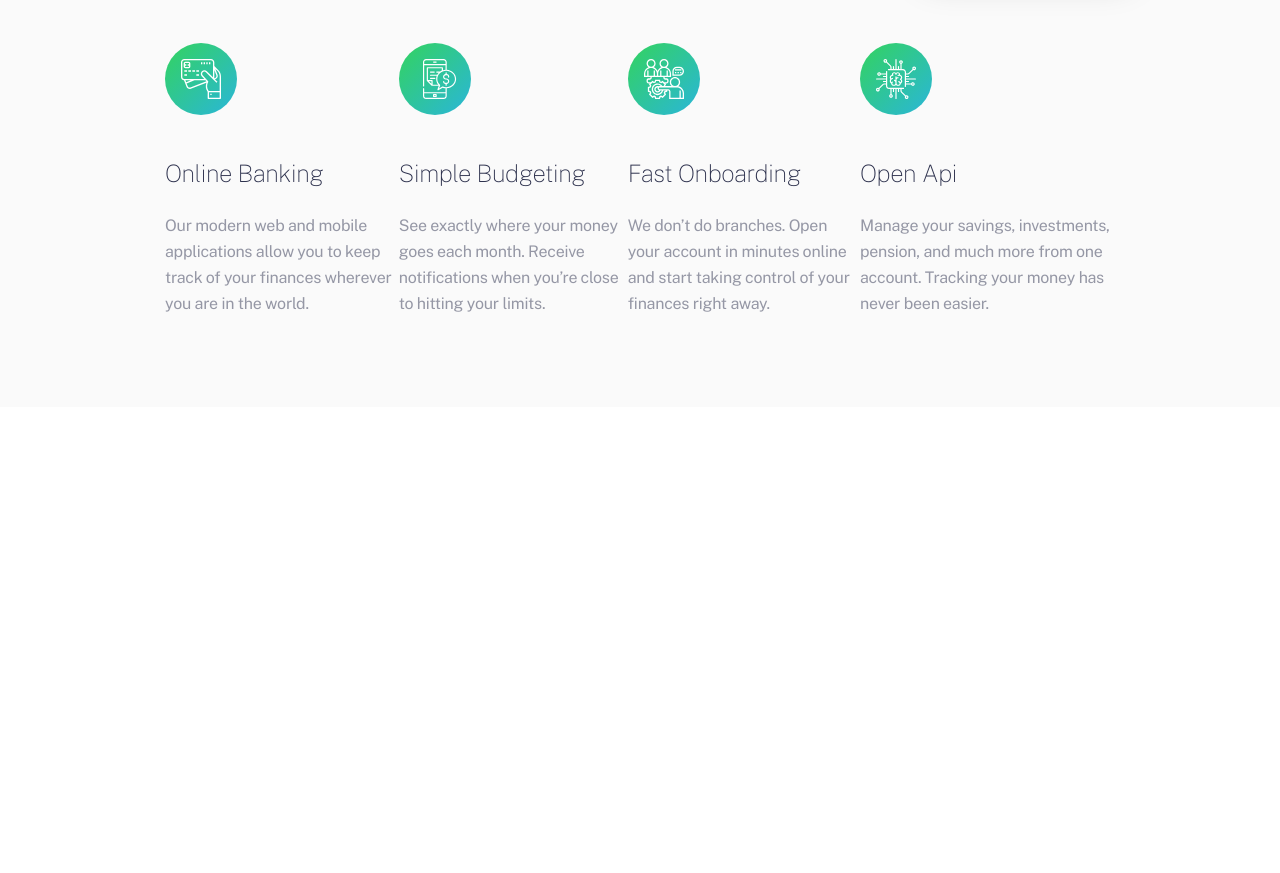
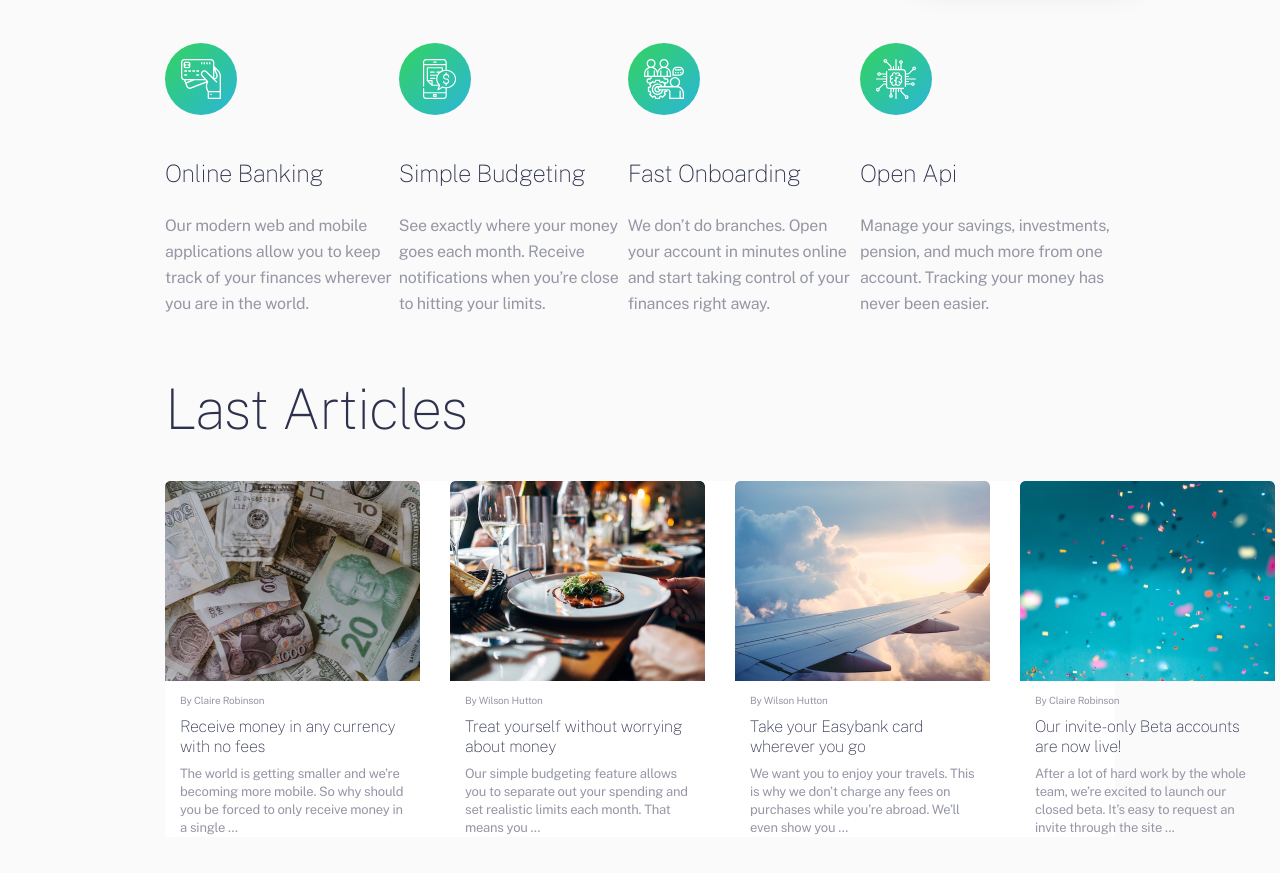
Before and after one commit to erdonogli/easy-banking, a plain HTML site: page index.html in a window 1280 px wide. Shown: the part 892-1765 px from the top of the page. Before the commit the page ends 1299 px from the top, so only its background shows below. Drawn offline with nearby package versions, Linux system fonts and the light colour scheme.

Commit message:
main completed

```diff
--- a/css/main.css
+++ b/css/main.css
@@ -77,6 +77,7 @@ body {
     padding-bottom: 94px;
     position: relative;
 }
+
 .hero-img {
     position: absolute;
     top: -250px;
@@ -161,12 +162,87 @@ body {
     /* 162.5% */
     letter-spacing: -0.25px;
 }
+
 .cards {
     list-style: none;
     display: flex;
     justify-content: space-between;
     padding-top: 40px;
 }
+
 .card {
     max-width: 255px;
 }
+
+/* last */
+
+.title {
+    color: var(--black);
+    font-size: 56px;
+    font-style: normal;
+    font-weight: 100;
+    line-height: 64px;
+    /* 114.286% */
+    letter-spacing: -1px;
+    margin-bottom: 40px;
+}
+
+.last-card__title {
+    color: var(--gray);
+    font-size: 10px;
+    font-style: normal;
+    font-weight: 400;
+    line-height: 18px;
+    /* 180% */
+    letter-spacing: -0.156px;
+    margin: 10px 0 8px;
+    padding: 0 15px;
+}
+
+.last-card__quote {
+    color: var(--black);
+    font-size: 16px;
+    font-style: normal;
+    font-weight: 100;
+    line-height: 20px;
+    letter-spacing: -0.286px;
+    padding: 0 15px;
+}
+
+.last-card__text {
+    color: var(--gray);
+    font-size: 13px;
+    font-style: normal;
+    font-weight: 400;
+    line-height: 18px;
+    /* 138.462% */
+    letter-spacing: -0.203px;
+    margin-top: 8px;
+    padding:0 15px;
+}
+
+.last-card__image {
+    border-radius: 5px 5px 0px 0px;
+    background: url(/images/Rectangle.png), lightgray 50% / cover no-repeat;
+    width: 255px;
+    height: 200px;
+
+}
+
+.last-cards {
+    display: flex;
+    gap: 30px;
+    list-style: none;
+    background-color: var(--white);
+}
+
+.last-card__image--1 {
+    background: url(/images/Rectangle\ 1.png);
+}
+.last-card__image--2 {
+    background: url(/images/Rectangle2.png);
+}
+.last-card__image--3 {
+    background: url(/images/Rectangle3.png);
+}
+/* footer */
--- a/index.html
+++ b/index.html
@@ -119,10 +119,46 @@
                 </ul>
             </div>
         </section>
+
+        <section class="last">
+            <div class="container container-last">
+                <h1 class="title">Last Articles</h1>
+                <ul class="last-cards">
+                    <li class="last-card">
+                        <h4 class="last-card__image"></h4>
+                        <h3 class="last-card__title">By Claire Robinson</h3>
+                        <h1 class="last-card__quote">Receive money in any currency with no fees</h1>
+                        <h2 class="last-card__text">The world is getting smaller and we’re becoming more mobile. So why should you be forced to only receive money in a single …</h2>
+                    </li>
+
+                    <li class="last-card">
+                        <h4 class="last-card__image last-card__image--1"></h4>
+                        <h3 class="last-card__title">By Wilson Hutton</h3>
+                        <h1 class="last-card__quote">Treat yourself without worrying about money</h1>
+                        <h2 class="last-card__text">Our simple budgeting feature allows you to separate out your spending and set realistic limits each month. That means you …</h2>
+                    </li>
+
+                    <li class="last-card">
+                        <h4 class="last-card__image last-card__image--2"></h4>
+                        <h3 class="last-card__title">By Wilson Hutton</h3>
+                        <h1 class="last-card__quote">Take your Easybank card wherever you go</h1>
+                        <h2 class="last-card__text">We want you to enjoy your travels. This is why we don’t charge any fees on purchases while you’re abroad. We’ll even show you …</h2>
+                    </li>
+
+                    <li class="last-card">
+                        <h4 class="last-card__image last-card__image--3"></h4>
+                        <h3 class="last-card__title">By Claire Robinson</h3>
+                        <h1 class="last-card__quote">Our invite-only Beta accounts are now live!</h1>
+                        <h2 class="last-card__text">After a lot of hard work by the whole team, we’re excited to launch our closed beta. It’s easy to request an invite through the site ...</h2>
+                    </li>
+                </ul>
+            </div>
+        </section>
     </main>
     <!-- footer -->
     <footer class="footer">
-        <div class="container container-footer"></div>
+        <div class="container container-footer">
+        </div>
     </footer>
 </body>
 
```
Also changed, not shown: images/Rectangle 1.png (renamed from images/Rectangle Copy 4 (1).png), images/Rectangle.png (renamed from images/Rectangle Copy 4.png), images/Rectangle2.png (renamed from images/Rectangle Copy 4 (2).png), images/Rectangle3.png (renamed from images/Rectangle Copy 4 (3).png).
